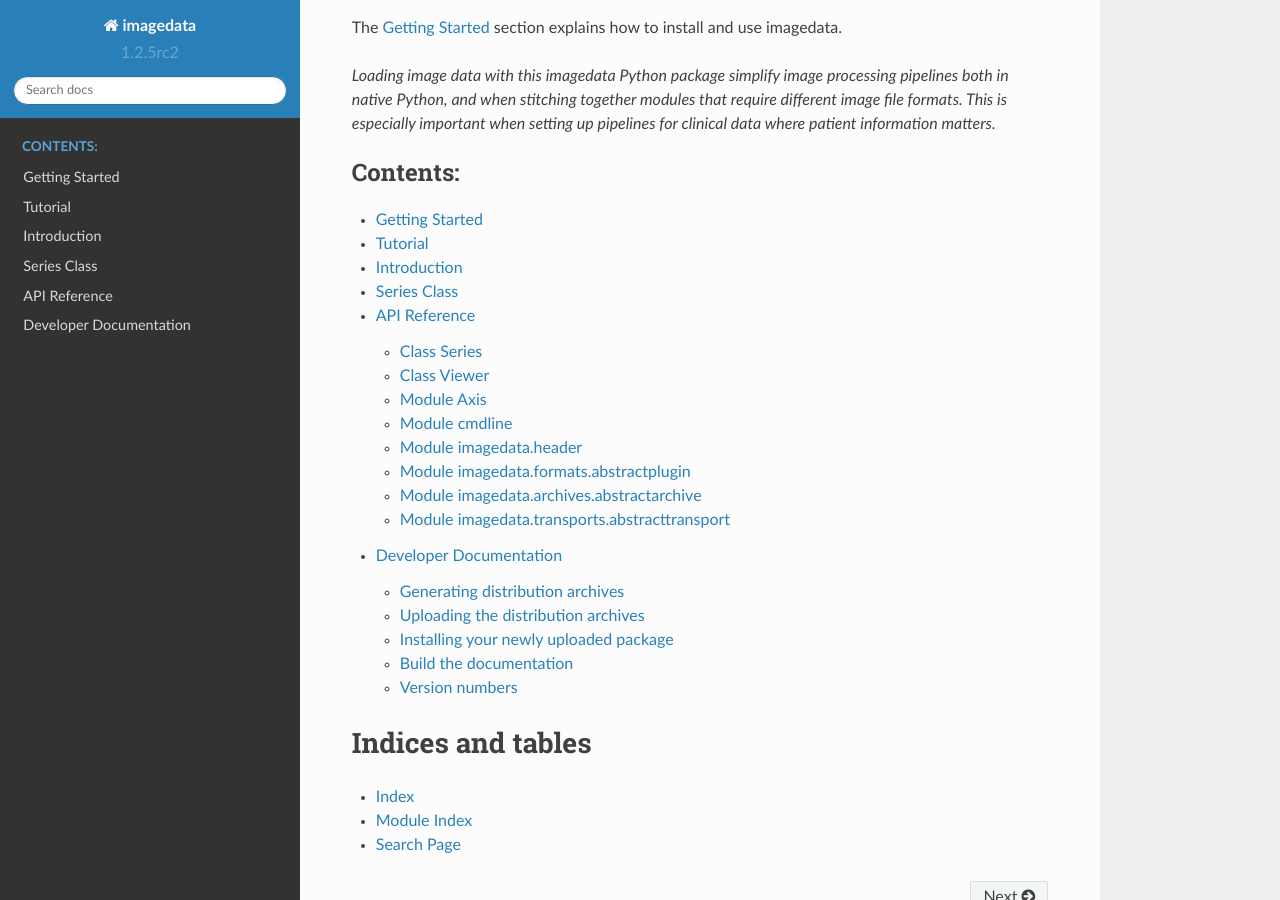
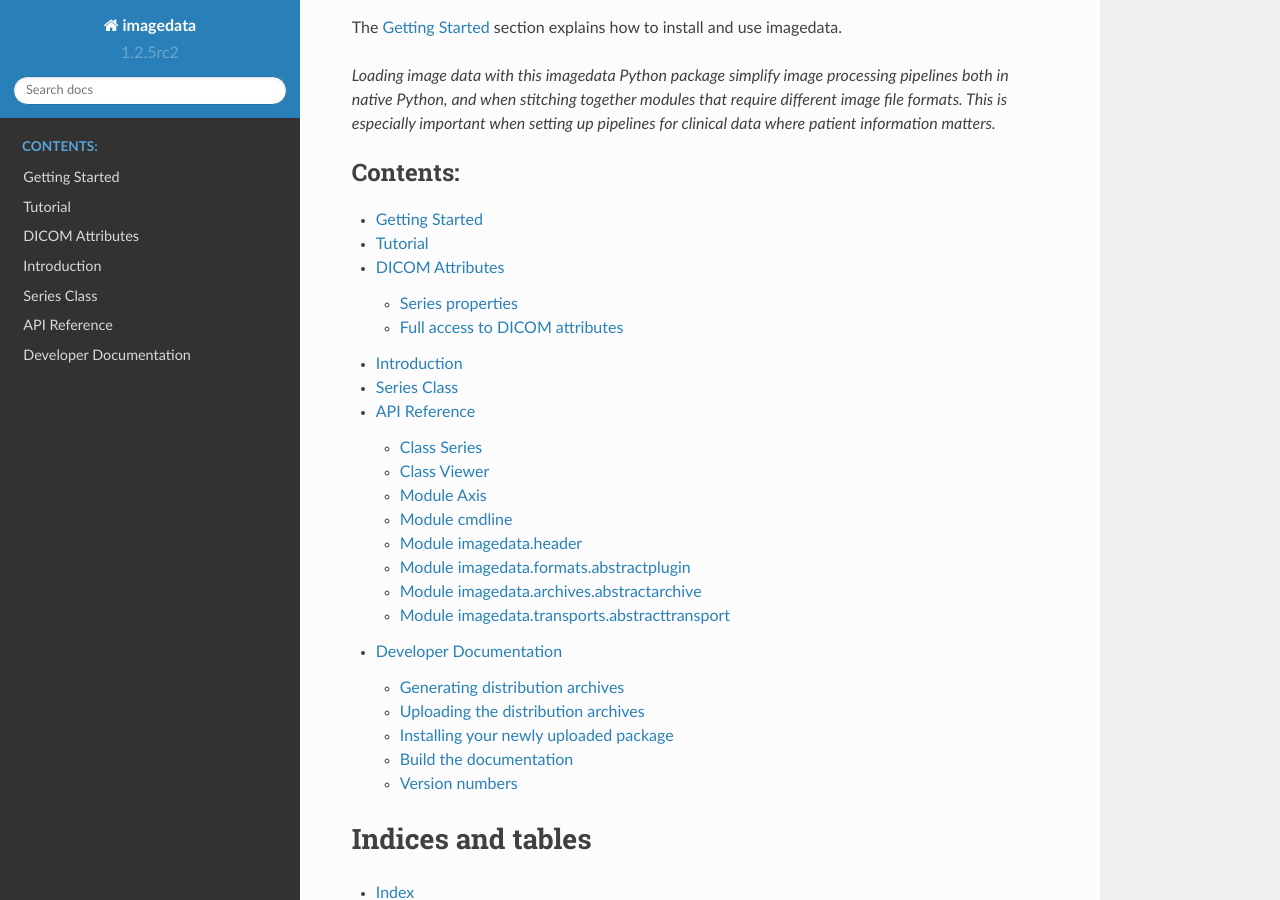
Before and after one commit to erling6232/imagedata, a Sphinx documentation site: the page built from docs/index.rst, in a window 1280 px wide and 900 px high, scrolled down 645 px. Built offline with Sphinx 7.4.7 and the Read the Docs theme 2.0.0, drawn with Linux system fonts in a browser that asks for light colours; pages that are not in the unit, such as notebooks, are missing from menus; some of the changed lines change nothing that is shown.

Commit message:
Fresh start of sphinx documentation.

```diff
--- a/docs/conf.py
+++ b/docs/conf.py
@@ -1,10 +1,8 @@
-# -*- coding: utf-8 -*-
-#
 # Configuration file for the Sphinx documentation builder.
 #
-# This file does only contain a selection of the most common options. For a
-# full list see the documentation:
-# http://www.sphinx-doc.org/en/master/config
+# This file only contains a selection of the most common options. For a full
+# list see the documentation:
+# https://www.sphinx-doc.org/en/master/usage/configuration.html
 
 # -- Path setup --------------------------------------------------------------
 
@@ -12,9 +10,9 @@
 # add these directories to sys.path here. If the directory is relative to the
 # documentation root, use os.path.abspath to make it absolute, like shown here.
 #
-import os
-import sys
-sys.path.insert(0, os.path.abspath('../'))
+# import os
+# import sys
+# sys.path.insert(0, os.path.abspath('.'))
 
 
 # -- Project information -----------------------------------------------------
@@ -23,6 +21,7 @@ project = 'imagedata'
 copyright = '2021, Erling Andersen'
 author = 'Erling Andersen'
 
+# The full version, including alpha/beta/rc tags
 def get_version():
     version_file = open('../VERSION.txt')
     return version_file.read().strip()
@@ -31,10 +30,6 @@ release = version
 
 
 # -- General configuration ---------------------------------------------------
-
-# If your documentation needs a minimal Sphinx version, state it here.
-#
-# needs_sphinx = '1.0'
 
 # Add any Sphinx extension module names here, as strings. They can be
 # extensions coming with Sphinx (named 'sphinx.ext.*') or your custom
@@ -53,26 +48,10 @@ extensions = [
 # Add any paths that contain templates here, relative to this directory.
 templates_path = ['_templates']
 
-# The suffix(es) of source filenames.
-# You can specify multiple suffix as a list of string:
-#
-# source_suffix = ['.rst', '.md']
-source_suffix = '.rst'
-
-# The master toctree document.
-master_doc = 'index'
-
-# The language for content autogenerated by Sphinx. Refer to documentation
-# for a list of supported languages.
-#
-# This is also used if you do content translation via gettext catalogs.
-# Usually you set "language" from the command line for these cases.
-language = None
-
 # List of patterns, relative to source directory, that match files and
 # directories to ignore when looking for source files.
 # This pattern also affects html_static_path and html_extra_path.
-exclude_patterns = ['_build', 'Thumbs.db', '.DS_Store', '*tests', 'setup.py']
+exclude_patterns = ['_build', 'Thumbs.db', '.DS_Store', 'tests', 'test_*']
 
 # The name of the Pygments (syntax highlighting) style to use.
 pygments_style = 'sphinx'
@@ -80,6 +59,7 @@ pygments_style = 'sphinx'
 napoleon_google_docstring = False
 napoleon_use_param = False
 napoleon_use_ivar = True
+
 
 # -- Options for HTML output -------------------------------------------------
 
@@ -89,102 +69,10 @@ napoleon_use_ivar = True
 #html_theme = 'alabaster'
 html_theme = 'sphinx_rtd_theme'
 
-# Theme options are theme-specific and customize the look and feel of a theme
-# further.  For a list of options available for each theme, see the
-# documentation.
-#
-# html_theme_options = {}
-
 # Add any paths that contain custom static files (such as style sheets) here,
 # relative to this directory. They are copied after the builtin static files,
 # so a file named "default.css" will overwrite the builtin "default.css".
 html_static_path = ['_static']
-
-# Custom sidebar templates, must be a dictionary that maps document names
-# to template names.
-#
-# The default sidebars (for documents that don't match any pattern) are
-# defined by theme itself.  Builtin themes are using these templates by
-# default: ``['localtoc.html', 'relations.html', 'sourcelink.html',
-# 'searchbox.html']``.
-#
-# html_sidebars = {}
-
-
-# -- Options for HTMLHelp output ---------------------------------------------
-
-# Output file base name for HTML help builder.
-htmlhelp_basename = 'imagedatadoc'
-
-
-# -- Options for LaTeX output ------------------------------------------------
-
-latex_elements = {
-    # The paper size ('letterpaper' or 'a4paper').
-    #
-    # 'papersize': 'letterpaper',
-
-    # The font size ('10pt', '11pt' or '12pt').
-    #
-    # 'pointsize': '10pt',
-
-    # Additional stuff for the LaTeX preamble.
-    #
-    # 'preamble': '',
-
-    # Latex figure (float) alignment
-    #
-    # 'figure_align': 'htbp',
-}
-
-# Grouping the document tree into LaTeX files. List of tuples
-# (source start file, target name, title,
-#  author, documentclass [howto, manual, or own class]).
-latex_documents = [
-    (master_doc, 'imagedata.tex', 'imagedata Documentation',
-     'Erling Andersen', 'manual'),
-]
-
-
-# -- Options for manual page output ------------------------------------------
-
-# One entry per manual page. List of tuples
-# (source start file, name, description, authors, manual section).
-man_pages = [
-    (master_doc, 'imagedata', 'imagedata Documentation',
-     [author], 1)
-]
-
-
-# -- Options for Texinfo output ----------------------------------------------
-
-# Grouping the document tree into Texinfo files. List of tuples
-# (source start file, target name, title, author,
-#  dir menu entry, description, category)
-texinfo_documents = [
-    (master_doc, 'imagedata', 'imagedata Documentation',
-     author, 'imagedata', 'One line description of project.',
-     'Miscellaneous'),
-]
-
-
-# -- Options for Epub output -------------------------------------------------
-
-# Bibliographic Dublin Core info.
-epub_title = project
-
-# The unique identifier of the text. This can be a ISBN number
-# or the project homepage.
-#
-# epub_identifier = ''
-
-# A unique identification for the text.
-#
-# epub_uid = ''
-
-# A list of files that should not be packed into the epub file.
-epub_exclude_files = ['search.html']
-
 
 # -- Extension configuration -------------------------------------------------
 
--- a/docs/index.rst
+++ b/docs/index.rst
@@ -1,10 +1,10 @@
 .. imagedata documentation master file, created by
-   sphinx-quickstart on Fri Jun 26 13:35:42 2020.
+   sphinx-quickstart on Thu Mar  4 14:58:46 2021.
    You can adapt this file completely to your liking, but it should at least
    contain the root `toctree` directive.
 
 Imagedata Documentation
-=======================
+=====================================
 
 Imagedata is a python library to read and write medical image data into numpy arrays.
 Imagedata will handle multi-dimensional data.
@@ -40,12 +40,14 @@ modules that require different image file formats. This is especially
 important when setting up pipelines for clinical data where patient
 information matters.*
 
+
 .. toctree::
    :maxdepth: 2
    :caption: Contents:
 
    GettingStarted
    Tutorial
+   DICOMAttributes
    Introduction
    CommandLine
    Plugins
@@ -54,6 +56,8 @@ information matters.*
       APIReferenceViewer
    DeveloperDocumentation
 
+
+
 Indices and tables
 ==================
 
```
